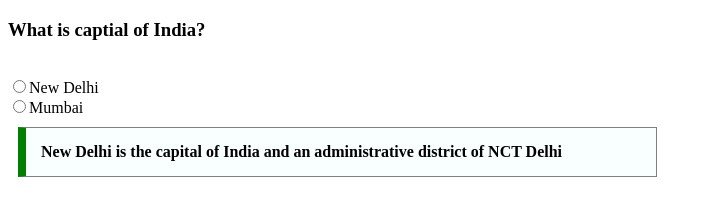
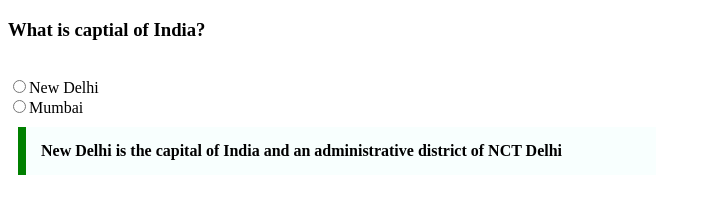
Before and after one commit to acciojob/trivia-Pushpendrachaudhary88, a website: page main.html in a window 1280 px wide. Shown: the whole page, without its empty margins (0-711 px from the left). Drawn offline with Linux system fonts and the light colour scheme.

Commit message:
created a submission

```diff
--- a/styles.css
+++ b/styles.css
@@ -1,7 +1,7 @@
 
 /* Your CSS Code here. */
 .button{
-	border:1px solid gray;
+	border:px solid gray;
 	background-color: #f8fffe;
 	font-weight: bold;
 	margin:10px;
```
